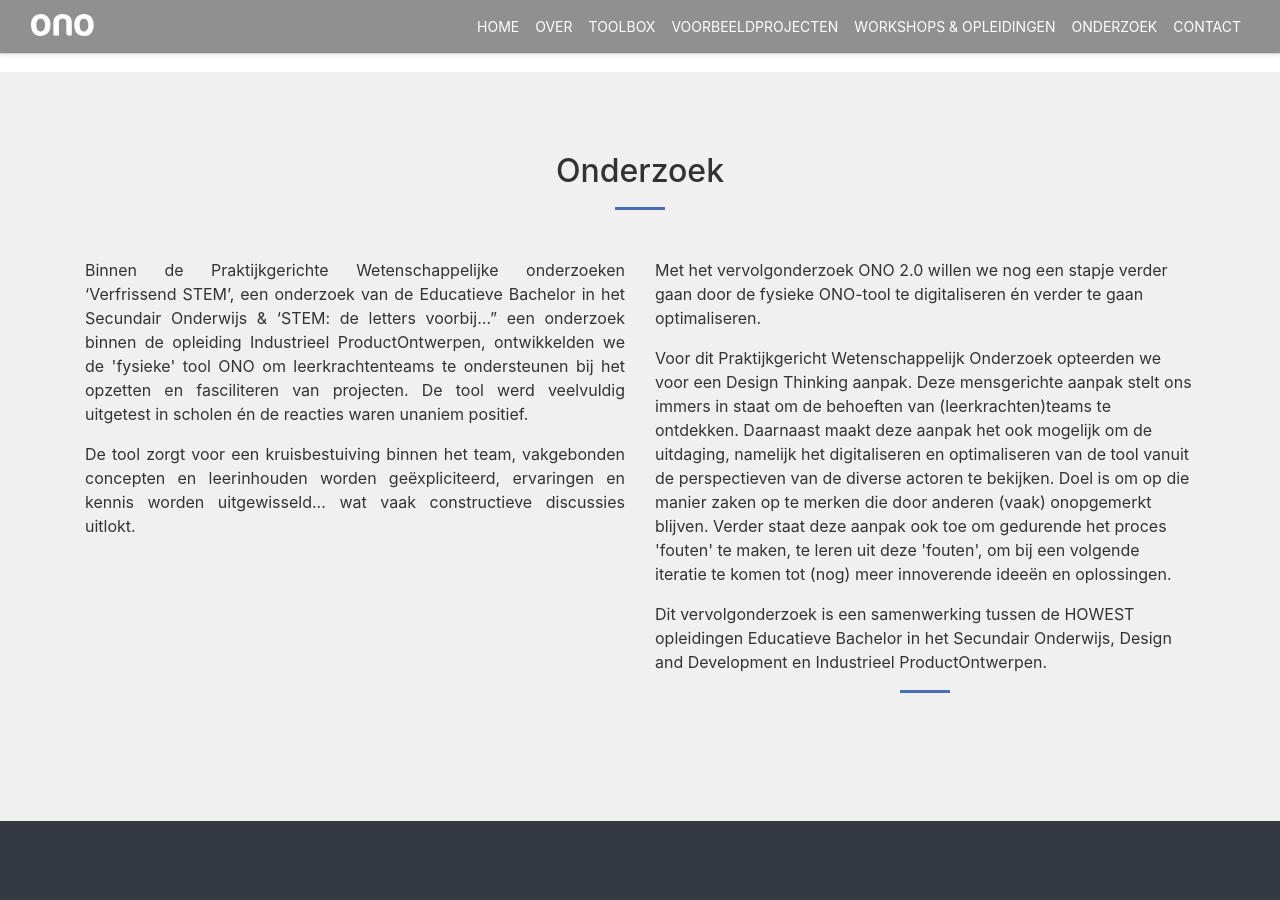
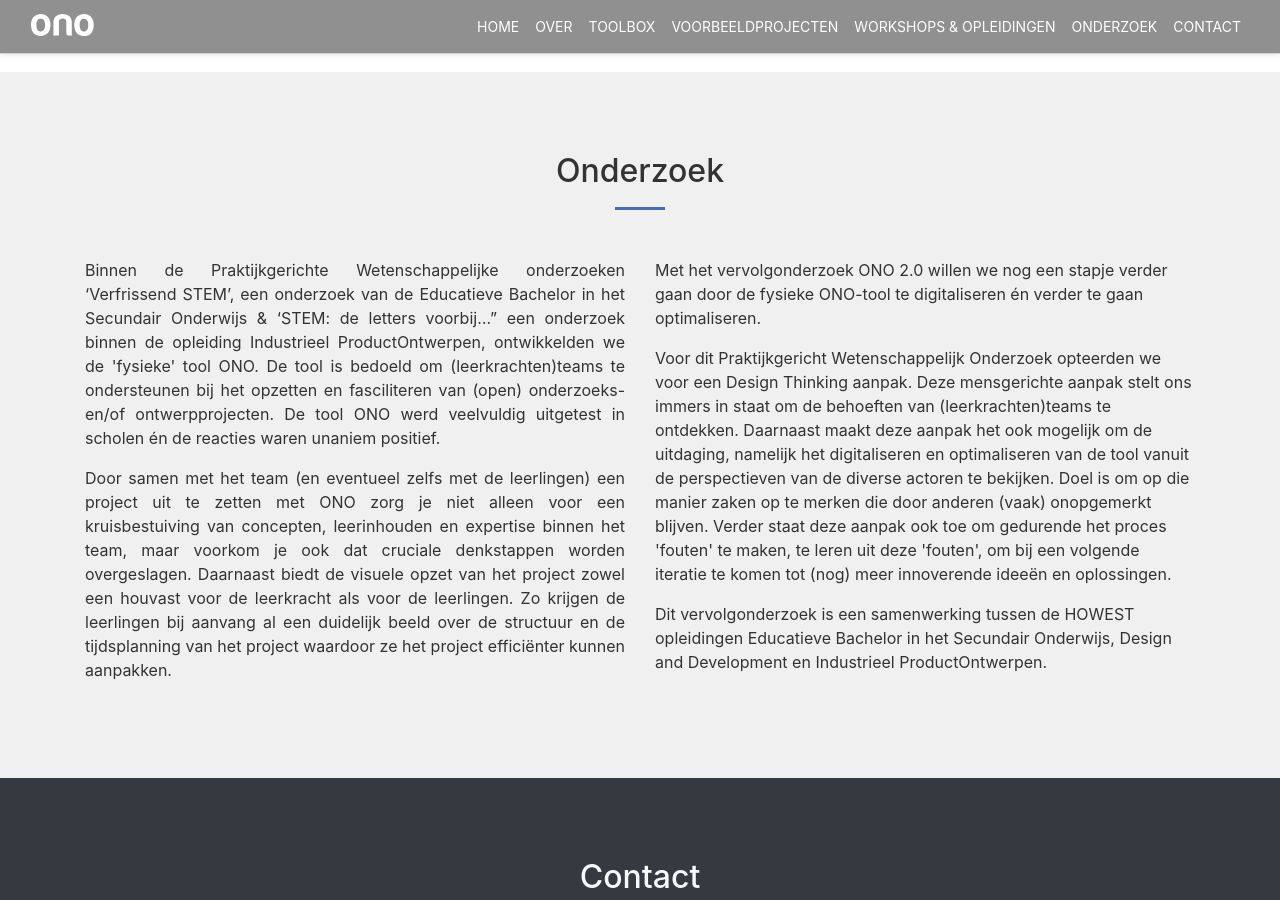
Before and after one commit to adepaepe/ono-trajecten, a Jekyll site: the page built from docs/index.html, in a window 1280 px wide and 900 px high, scrolled down 4831 px. Built offline with Jekyll 4.4.1, drawn with Linux system fonts in a browser that asks for light colours.

Commit message:
Aanpassingen tekst onderzoek

```diff
--- a/docs/index.html
+++ b/docs/index.html
@@ -209,8 +209,13 @@
     </div>
     <div class="row">
       <div class="col-lg-6 text-justify">
-        <p>Binnen de Praktijkgerichte Wetenschappelijke onderzoeken ‘Verfrissend STEM’, een onderzoek van de Educatieve Bachelor in het Secundair Onderwijs & ‘STEM: de letters voorbij…” een onderzoek binnen de opleiding Industrieel ProductOntwerpen, ontwikkelden we de 'fysieke' tool ONO om leerkrachtenteams te ondersteunen bij het opzetten en fasciliteren van projecten. De tool werd veelvuldig uitgetest in scholen én de reacties waren unaniem positief.</p>
-        <p>De tool zorgt voor een kruisbestuiving binnen het team, vakgebonden concepten en leerinhouden worden geëxpliciteerd,  ervaringen en kennis worden uitgewisseld... wat vaak constructieve discussies uitlokt.
+        <p>
+          Binnen de Praktijkgerichte Wetenschappelijke onderzoeken ‘Verfrissend STEM’, een onderzoek van de Educatieve Bachelor in het Secundair Onderwijs & ‘STEM: de letters voorbij…” een onderzoek binnen de opleiding Industrieel ProductOntwerpen, ontwikkelden we de 'fysieke' tool ONO.
+          De tool is bedoeld om (leerkrachten)teams te ondersteunen bij het opzetten en fasciliteren van (open) onderzoeks- en/of ontwerpprojecten. De tool ONO werd veelvuldig uitgetest in scholen én de reacties waren unaniem positief.
+        </p>
+        <p>
+          Door samen met het team (en eventueel zelfs met de leerlingen) een project uit te zetten met ONO zorg je niet alleen voor een kruisbestuiving van concepten, leerinhouden en expertise binnen het team, maar voorkom je ook dat cruciale denkstappen worden overgeslagen.
+          Daarnaast biedt de visuele opzet van het project zowel een houvast voor de leerkracht als voor de leerlingen. Zo krijgen de leerlingen bij aanvang al een duidelijk beeld over de structuur en de tijdsplanning van het project waardoor ze het project efficiënter kunnen aanpakken.
         </p>
       </div>
       <div class="col-lg-6">
@@ -218,13 +223,13 @@
           Met het vervolgonderzoek ONO 2.0 willen we nog een stapje verder gaan door de fysieke ONO-tool te digitaliseren én verder te gaan optimaliseren.
         </p>
 
-        <p>Voor dit Praktijkgericht Wetenschappelijk Onderzoek opteerden we voor een Design Thinking aanpak. Deze mensgerichte aanpak stelt ons immers in staat om de behoeften van (leerkrachten)teams te ontdekken. Daarnaast maakt deze aanpak het ook mogelijk om de uitdaging, namelijk het digitaliseren en optimaliseren van de tool vanuit de perspectieven van de diverse actoren te bekijken. Doel is om op die manier zaken op te merken
+        <p>
+          Voor dit Praktijkgericht Wetenschappelijk Onderzoek opteerden we voor een Design Thinking aanpak. Deze mensgerichte aanpak stelt ons immers in staat om de behoeften van (leerkrachten)teams te ontdekken. Daarnaast maakt deze aanpak het ook mogelijk om de uitdaging, namelijk het digitaliseren en optimaliseren van de tool vanuit de perspectieven van de diverse actoren te bekijken. Doel is om op die manier zaken op te merken
           die door anderen (vaak) onopgemerkt blijven. Verder staat deze aanpak ook toe om gedurende het proces 'fouten' te maken, te leren uit deze 'fouten', om bij een volgende iteratie te komen tot (nog) meer innoverende ideeën en oplossingen.
         </p>
           Dit vervolgonderzoek is een samenwerking tussen de HOWEST opleidingen Educatieve Bachelor in het Secundair Onderwijs, Design and Development en Industrieel ProductOntwerpen.
         </p>
 
-        <hr class="primary-separator" />
       </div>
     </div>
   </div>
```
